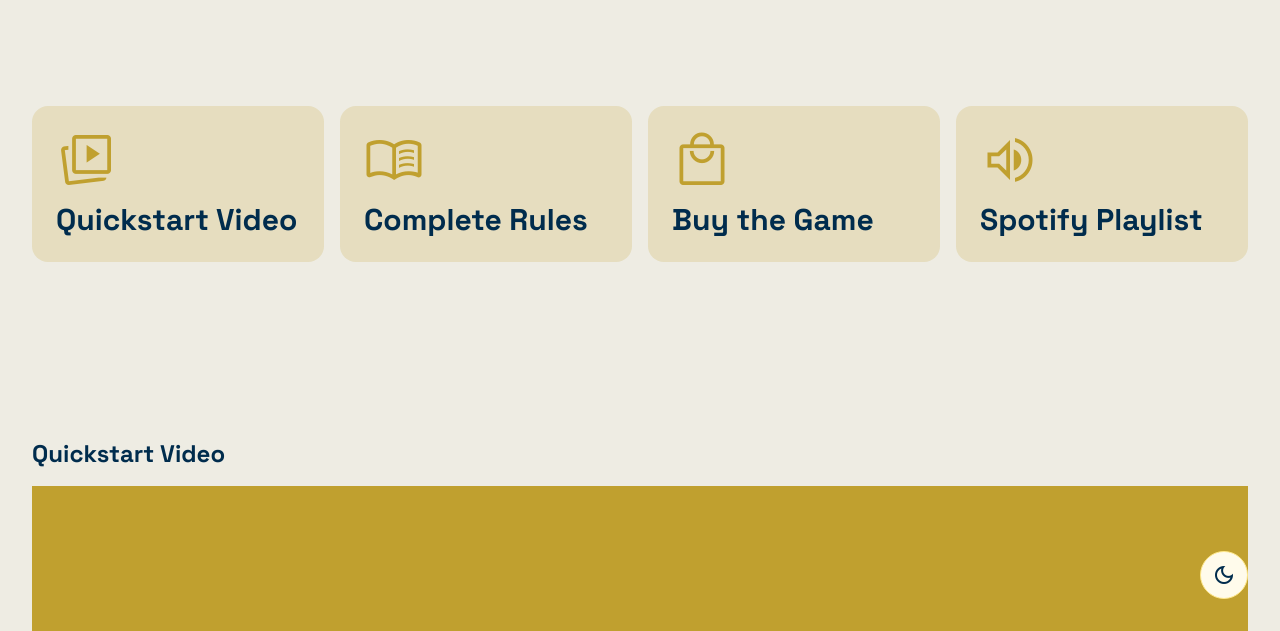
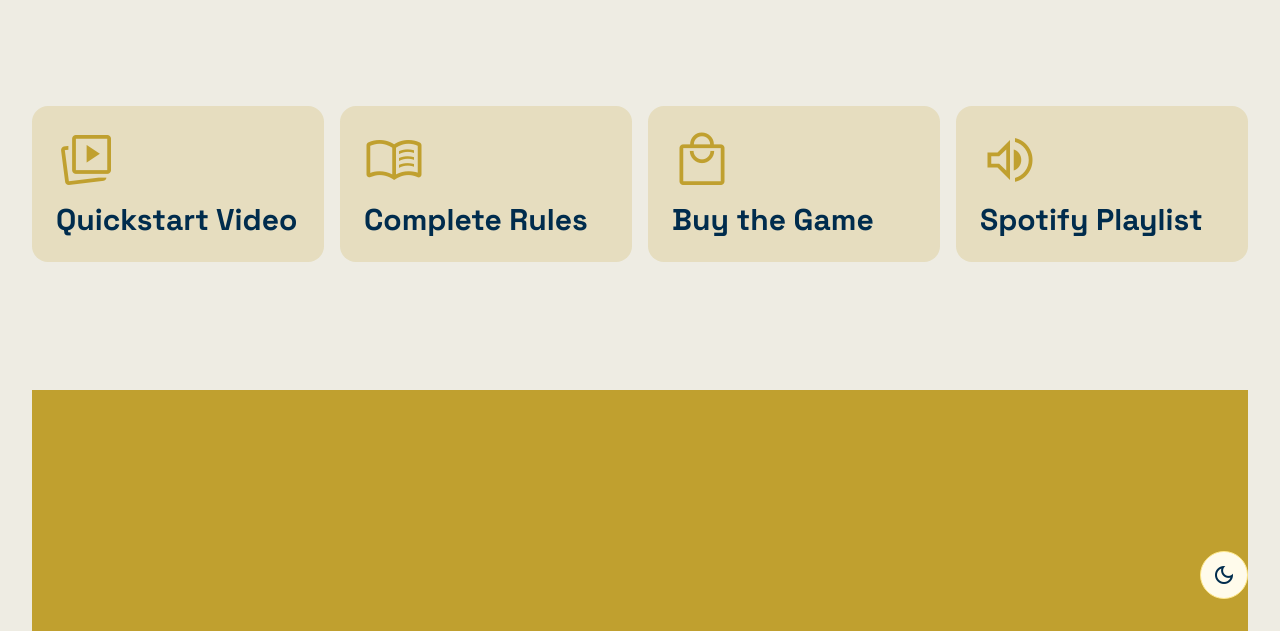
Before and after one commit to superfunteam/leroyandlewis, a website: page index.html in a window 1280 px wide. Shown: the part 169-800 px from the top of the page. Drawn offline with nearby package versions, Linux system fonts and the light colour scheme.

Commit message:
images and heading

```diff
--- a/index.html
+++ b/index.html
@@ -77,8 +77,6 @@
 
 
     <div id="video" class="rules max-w-7xl mx-auto w-full">
-
-<h1 class="text-2xl mb-4 font-semibold mt-12">Quickstart Video</h1>
 
   <div class="aspect-video bg-gold grid items-center justify-center">
       <span class="material-symbols-outlined text-7xl">play_circle</span>
--- a/package.json
+++ b/package.json
@@ -11,7 +11,9 @@
   "license": "ISC",
   "dependencies": {
     "autoprefixer": "^10.4.20",
-    "postcss": "^8.4.47",
+    "postcss": "^8.4.47"
+  },
+  "devDependencies": {
     "tailwindcss": "^3.4.14"
   }
 }
```
Also changed, not shown: instructions-completed-dish.png, instructions-dish-layout.png, instructions-table-layout.png, 1 other file.
